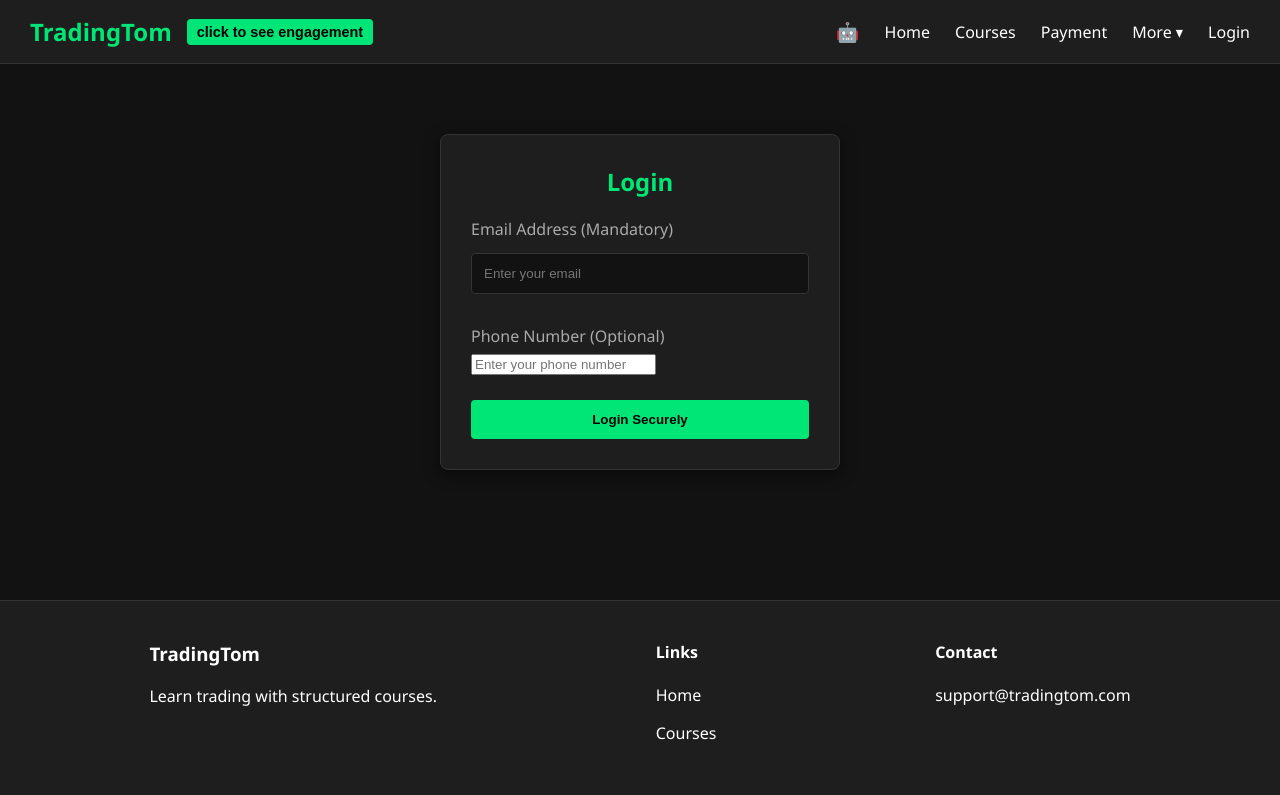
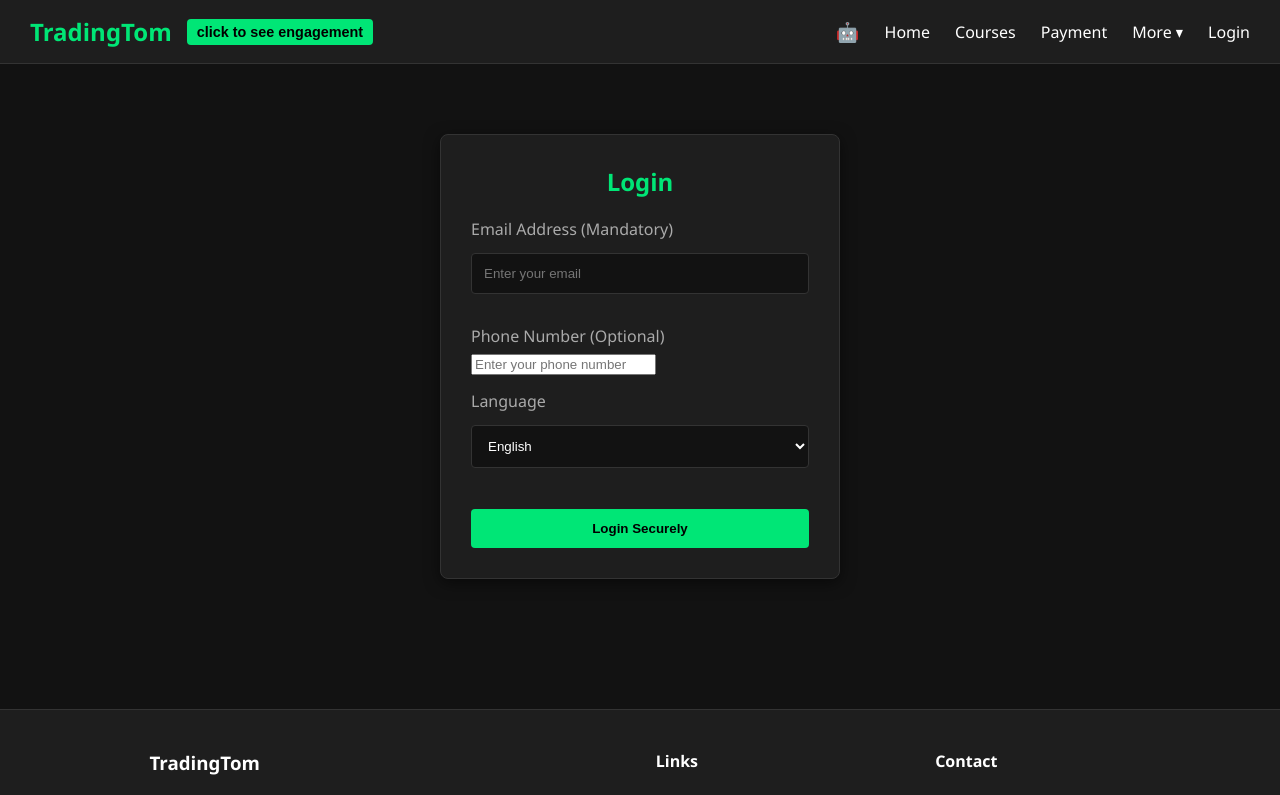
Before and after one commit to sudheerm-gainsight/tradingtom, a React (Vite) app: page /tradingtom/login in a window 1280 px wide. Shown: the top 795 px of the page. Built offline with nearby package versions, Linux system fonts and the light colour scheme.

Commit message:
language dropdown added in login

```diff
--- a/src/context/AuthContext.jsx
+++ b/src/context/AuthContext.jsx
@@ -41,7 +41,8 @@ export const AuthProvider = ({ children }) => {
           email: userData.email,
           firstName: userData.name || "User",
           signUpDate: userData.createdAt || Date.now(),
-          PhoneNumber: Number(userData.phoneNumber) || 0
+          PhoneNumber: Number(userData.phoneNumber) || 0,
+          language: userData.language || "en-US"
         },
         {
           id: "TradingTom_Community",
@@ -67,11 +68,11 @@ export const AuthProvider = ({ children }) => {
     return { success: true };
   };
 
-  const login = (email, phoneNumber) => {
+  const login = (email, phoneNumber, language) => {
     const user = loginUser(email);
     if (!user) return { error: "User not found or invalid email" };
 
-    const userWithPhone = { ...user, phoneNumber };
+    const userWithPhone = { ...user, phoneNumber, language };
 
     localStorage.setItem("sessionUser", JSON.stringify(userWithPhone));
     setUser(userWithPhone);
--- a/src/pages/Login.jsx
+++ b/src/pages/Login.jsx
@@ -9,9 +9,10 @@ function Login() {
   // useNavigate hook allows us to programmatically redirect the user
   const navigate = useNavigate();
 
-  // Local state to track the user's input for email and phone number
+  // Local state to track the user's input for email, phone number, and language
   const [email, setEmail] = useState("");
   const [phoneNumber, setPhoneNumber] = useState("");
+  const [language, setLanguage] = useState("en-US");
 
   // Function called when the user clicks the "Login" button
   const handleLogin = () => {
@@ -22,7 +23,7 @@ function Login() {
     }
 
     // Attempt to log in using the function from AuthContext
-    const res = login(email, phoneNumber);
+    const res = login(email, phoneNumber, language);
 
     // If login fails, show an alert and stop
     if (res.error) {
@@ -68,6 +69,17 @@ function Login() {
         />
       </div>
 
+      <div className="form-group">
+        <label>Language</label>
+        <select
+          value={language}
+          onChange={(e) => setLanguage(e.target.value)}
+        >
+          <option value="en-US">English</option>
+          <option value="hi-IN">Hindi</option>
+        </select>
+      </div>
+
       {/* Button to trigger handleLogin */}
       <button onClick={handleLogin}>Login Securely</button>
     </div>
```
